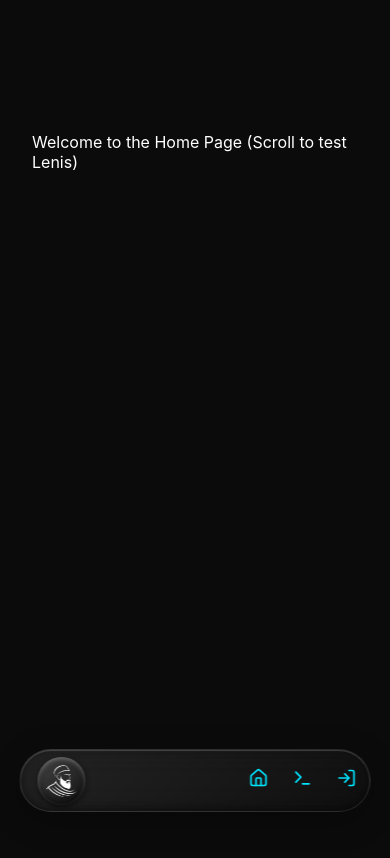
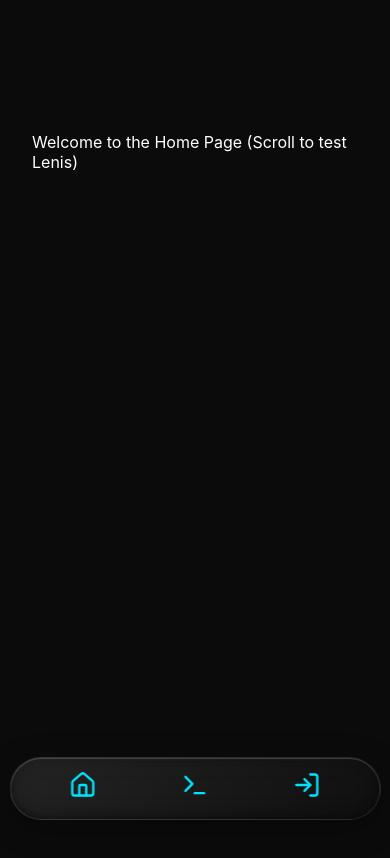
Before and after one commit to mongooseintown/TrashofCSE-Project, a React (Vite) app in the folder frontend/: page / in a window 390 px wide. Shown: the top 858 px of the page. Built offline with nearby package versions, Linux system fonts and the light colour scheme.

Commit message:
Updated mobile navbar to look like a native app tab bar

```diff
--- a/frontend/src/components/Navbar.css
+++ b/frontend/src/components/Navbar.css
@@ -75,20 +75,28 @@
 }
 
 @media (max-width: 768px) {
+  .glass-nav-container {
+    width: 95%;
+    bottom: 1.5rem;
+  }
+
+  .nav-logo {
+    display: none; /* Hide logo on mobile to focus on navigation */
+  }
+
   .nav-links {
-    gap: 1.5rem; /* Reduce gap on mobile */
+    width: 100%;
+    justify-content: space-around;
+    gap: 0;
   }
 
   .glass-nav {
-    padding: 0.4rem 0.8rem;
-  }
-
-  .nav-link {
-    font-size: 1.2rem;
+    padding: 0.8rem 1rem;
+    justify-content: center;
   }
 
   .nav-link svg {
-    width: 20px;
-    height: 20px;
+    width: 28px; /* Slightly larger icons for better touch targets */
+    height: 28px;
   }
 }
```
